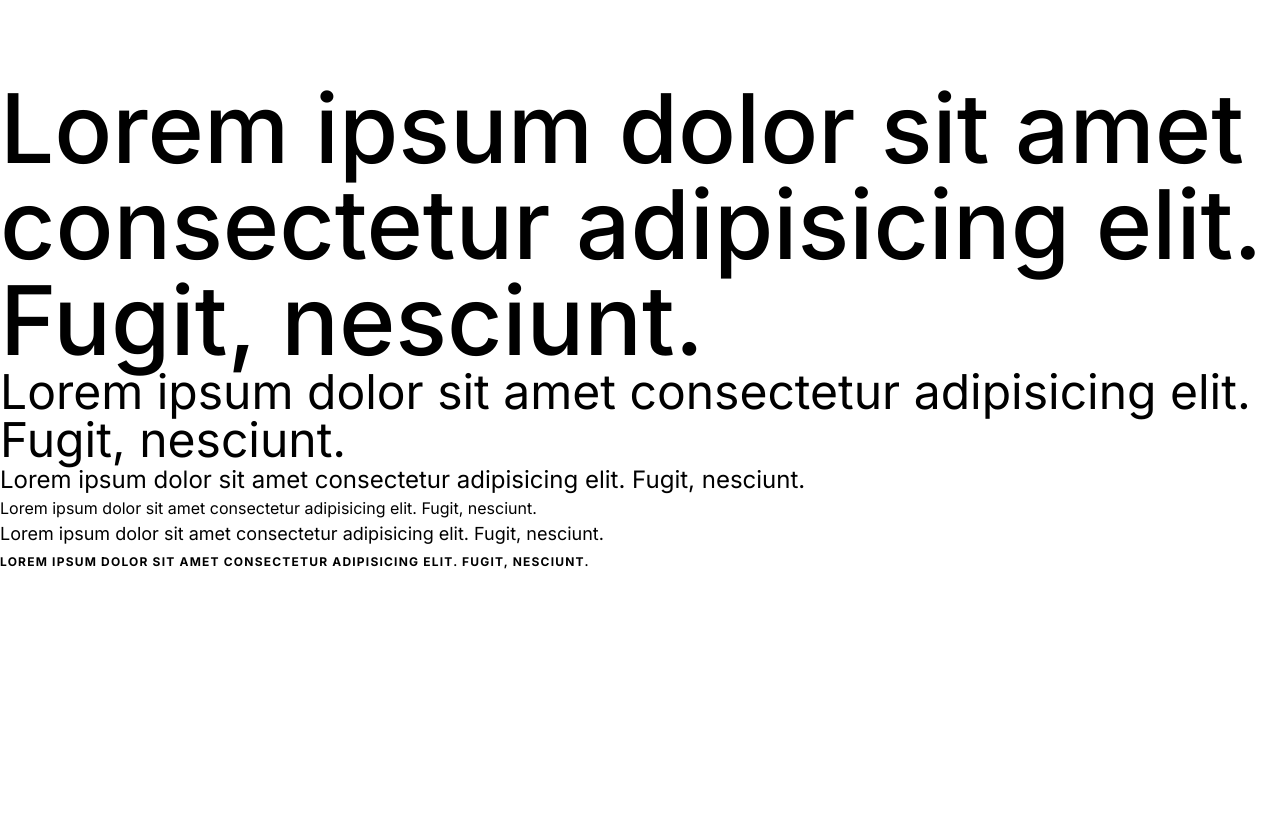
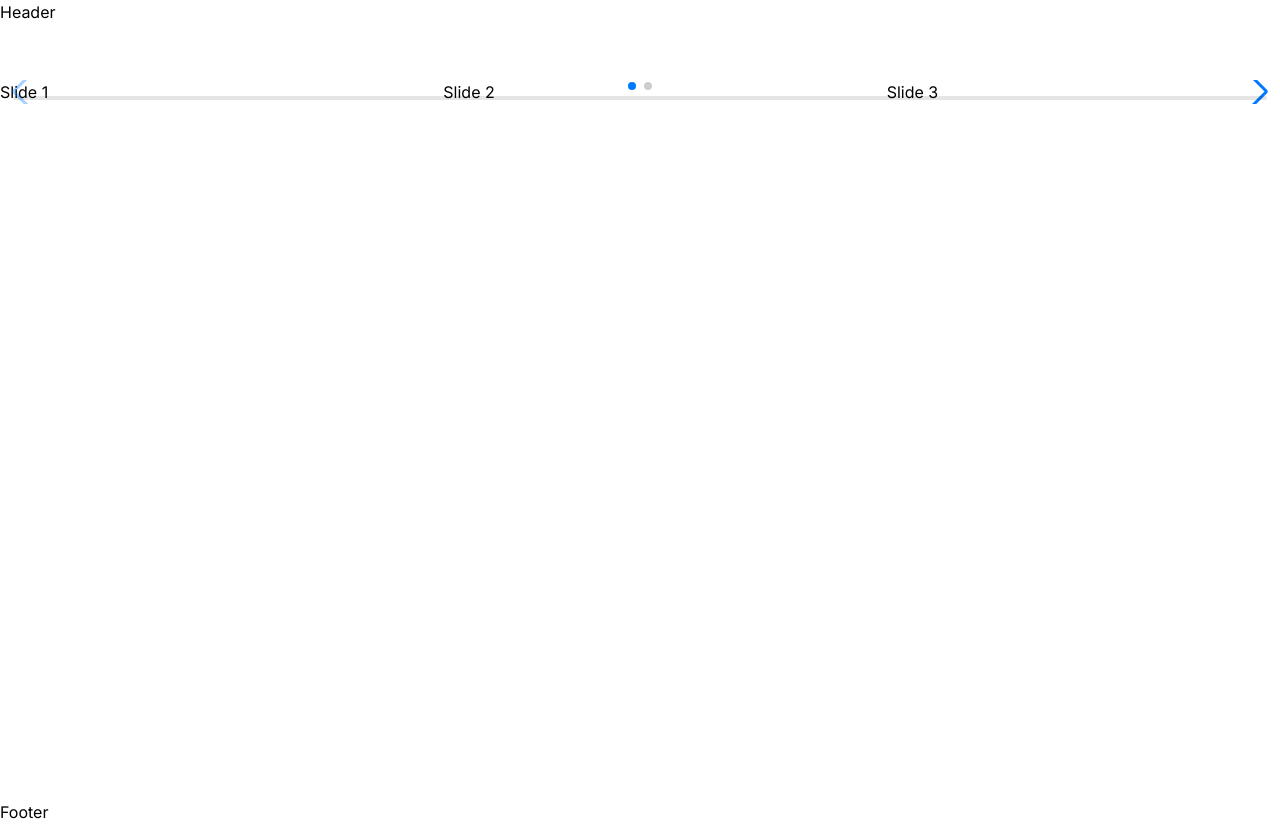
Before and after one commit to abirtasrif/vinca, a Next.js app: page / in a window 1280 px wide. Before the commit the page ends 800 px from the top, so only its background shows below. Built offline with nearby package versions, Linux system fonts and the light colour scheme.

Commit message:
working with slider

```diff
--- /dev/null
+++ b/app/(home)/_components/Slider.tsx
@@ -0,0 +1,32 @@
+'use client';
+import 'swiper/css';
+import 'swiper/css/navigation';
+import 'swiper/css/pagination';
+import 'swiper/css/scrollbar';
+import { Swiper, SwiperSlide } from 'swiper/react';
+import { Navigation, Pagination } from 'swiper/modules';
+
+const Slider = () => {
+  return (
+    <section className='h-[calc(100vh-5rem)]'>
+      <Swiper
+        // install Swiper modules
+        modules={[Navigation, Pagination]}
+        spaceBetween={50}
+        slidesPerView={3}
+        navigation
+        pagination={{ clickable: true }}
+        scrollbar={{ draggable: true }}
+        onSwiper={(swiper) => console.log(swiper)}
+        onSlideChange={() => console.log('slide change')}
+      >
+        <SwiperSlide>Slide 1</SwiperSlide>
+        <SwiperSlide>Slide 2</SwiperSlide>
+        <SwiperSlide>Slide 3</SwiperSlide>
+        <SwiperSlide>Slide 4</SwiperSlide>
+      </Swiper>
+    </section>
+  );
+};
+
+export default Slider;
--- a/app/(home)/page.tsx
+++ b/app/(home)/page.tsx
@@ -1,34 +1,10 @@
 import React from "react";
+import Slider from "./_components/Slider";
 
 const HomePage = () => {
   return (
     <main>
-      <section className="container py-20">
-        <h1>
-          Lorem ipsum dolor sit amet consectetur adipisicing elit. Fugit,
-          nesciunt.
-        </h1>
-        <h2>
-          Lorem ipsum dolor sit amet consectetur adipisicing elit. Fugit,
-          nesciunt.
-        </h2>
-        <h3>
-          Lorem ipsum dolor sit amet consectetur adipisicing elit. Fugit,
-          nesciunt.
-        </h3>
-        <h4>
-          Lorem ipsum dolor sit amet consectetur adipisicing elit. Fugit,
-          nesciunt.
-        </h4>
-        <p>
-          Lorem ipsum dolor sit amet consectetur adipisicing elit. Fugit,
-          nesciunt.
-        </p>
-        <small>
-          Lorem ipsum dolor sit amet consectetur adipisicing elit. Fugit,
-          nesciunt.
-        </small>
-      </section>
+      <Slider />
     </main>
   );
 };
--- a/app/layout.tsx
+++ b/app/layout.tsx
@@ -1,6 +1,9 @@
 import type { Metadata } from "next";
 import { Inter } from "next/font/google";
 import "./globals.css";
+import Header from "@/components/Header";
+import Footer from "@/components/Footer";
+import { cn } from "@/libs/utils";
 
 const inter = Inter({ subsets: ["latin"] });
 
@@ -16,7 +19,14 @@ export default function RootLayout({
 }) {
   return (
     <html lang="en">
-      <body className={inter.className}>{children}</body>
+
+      <body className={cn(
+          inter.className,
+          'bg-light/10 text-dark antialiased'
+        )}>
+      <Header />{children}
+      <Footer />
+      </body>
     </html>
   );
 }
--- /dev/null
+++ b/components/Footer.tsx
@@ -0,0 +1,9 @@
+import React from 'react'
+
+const Footer = () => {
+  return (
+    <footer>Footer</footer>
+  )
+}
+
+export default Footer
--- /dev/null
+++ b/components/Header.tsx
@@ -0,0 +1,9 @@
+import React from 'react'
+
+const Header = () => {
+  return (
+    <header className='h-20'>Header</header>
+  )
+}
+
+export default Header
--- /dev/null
+++ b/libs/utils.tsx
@@ -0,0 +1,7 @@
+import clsx from "clsx";
+import { ClassValue } from "clsx";
+import { twMerge } from "tailwind-merge";
+
+export function cn(...inputs: ClassValue[]) {
+  return twMerge(clsx(inputs));
+}
```
Also changed, not shown: package.json (+10 -4 lines), .eslintrc.json, .prettierrc.json (added), 1 other file (tests, documents, lock files or other folders).
